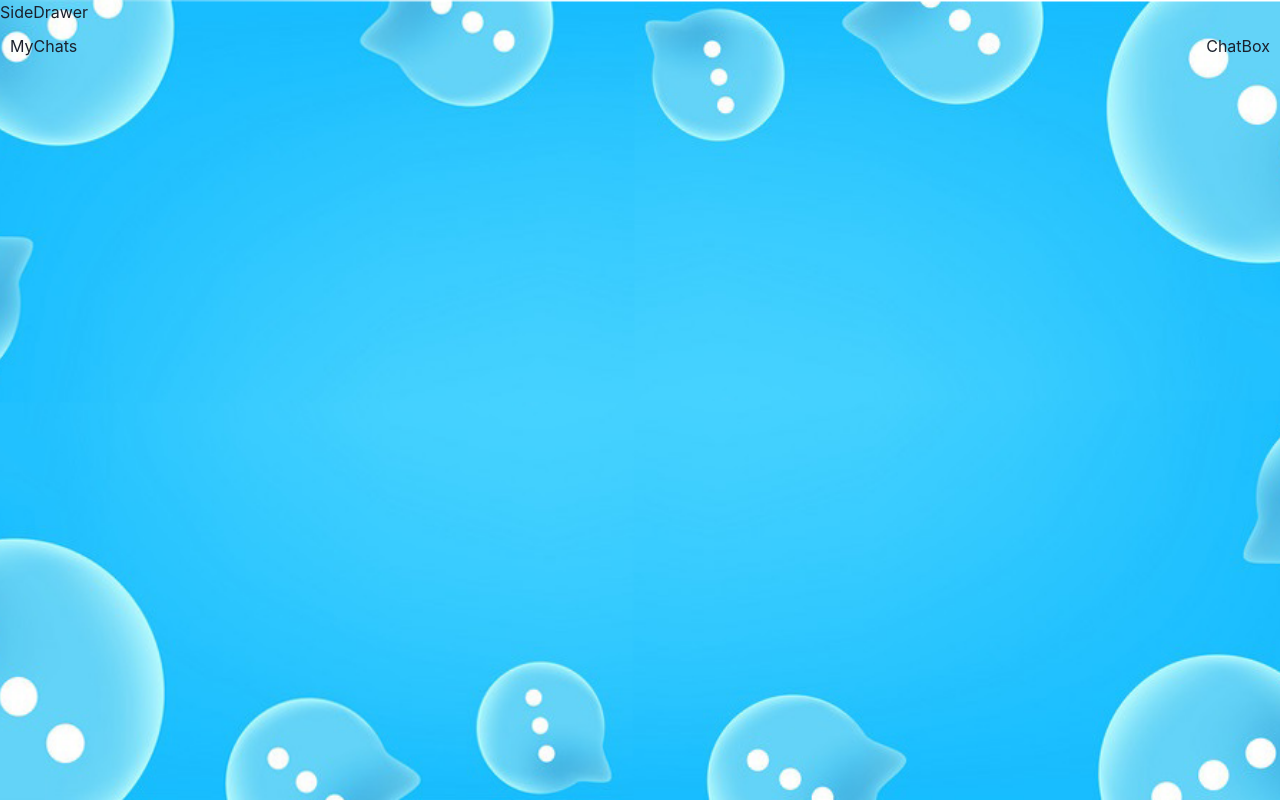
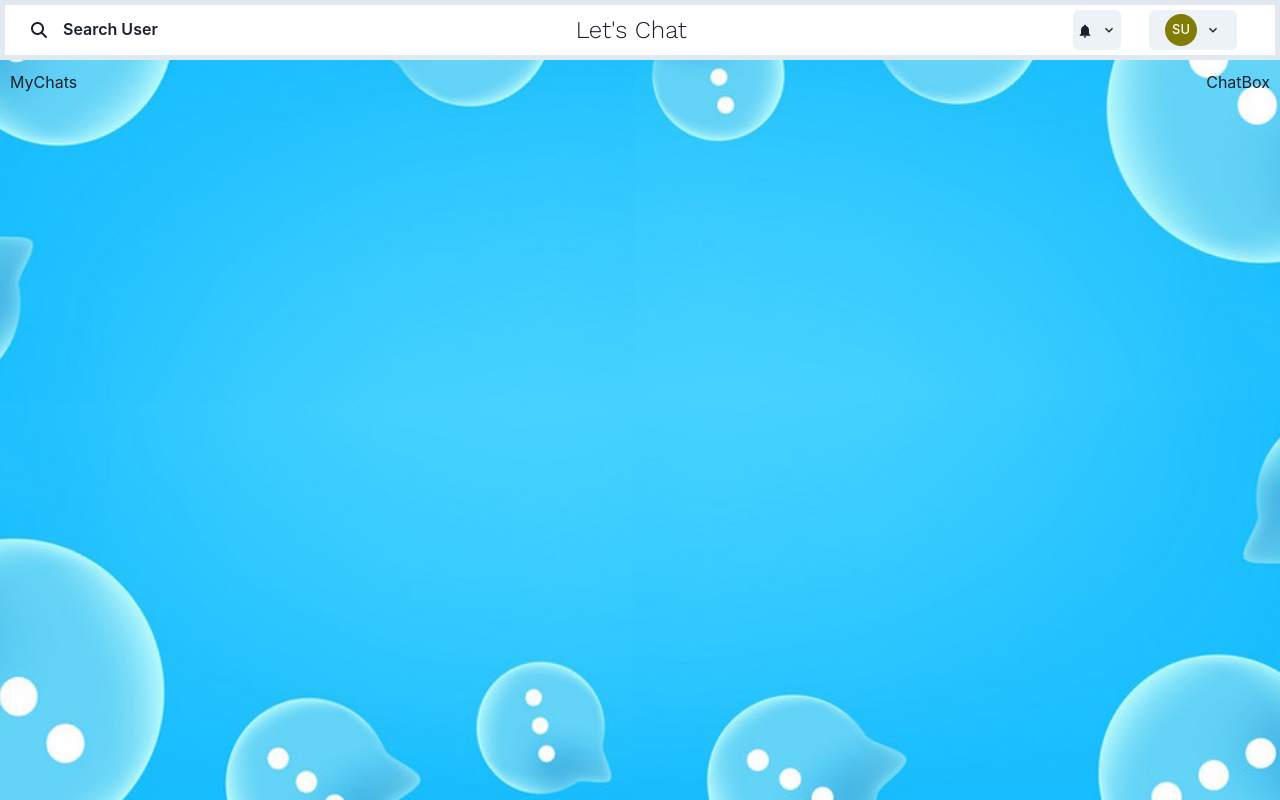
Before and after one commit to AlexDjangoX/MERN-chat, a React (Create React App) app in the folder client/: page /chat in a window 1280 px wide. Built offline with nearby package versions, Linux system fonts and the light colour scheme; sample sign-in values are in the browser's storage.

Commit message:
SideDrawer.js component

```diff
--- a/client/package.json
+++ b/client/package.json
@@ -4,6 +4,7 @@
   "private": true,
   "proxy": "http://127.0.0.1:5000",
   "dependencies": {
+    "@chakra-ui/icons": "^2.0.10",
     "@chakra-ui/react": "^2.3.4",
     "@emotion/react": "^11.10.4",
     "@emotion/styled": "^11.10.4",
--- a/client/public/index.html
+++ b/client/public/index.html
@@ -15,6 +15,14 @@
       user's mobile device or desktop. See https://developers.google.com/web/fundamentals/web-app-manifest/
     -->
     <link rel="manifest" href="%PUBLIC_URL%/manifest.json" />
+
+    <link
+      rel="stylesheet"
+      href="https://cdnjs.cloudflare.com/ajax/libs/font-awesome/6.2.0/css/all.min.css"
+      integrity="sha512-xh6O/CkQoPOWDdYTDqeRdPCVd1SpvCA9XXcUnZS2FmJNp1coAFzvtCN9BmamE+4aHK8yyUHUSCcJHgXloTyT2A=="
+      crossorigin="anonymous"
+      referrerpolicy="no-referrer"
+    />
     <!--
       Notice the use of %PUBLIC_URL% in the tags above.
       It will be replaced with the URL of the `public` folder during the build.
--- /dev/null
+++ b/client/src/components/ProfileModal.js
@@ -0,0 +1,72 @@
+import React from 'react';
+import { useDisclosure } from '@chakra-ui/hooks';
+import {
+  Modal,
+  ModalOverlay,
+  ModalContent,
+  ModalHeader,
+  ModalFooter,
+  ModalBody,
+  ModalCloseButton,
+  Button,
+  IconButton,
+  Image,
+  Text,
+} from '@chakra-ui/react';
+import { ViewIcon } from '@chakra-ui/icons';
+
+const ProfileModal = ({ user, children }) => {
+  const { isOpen, onOpen, onClose } = useDisclosure();
+  return (
+    <>
+      {children ? (
+        <span onClick={onOpen}>{children}</span>
+      ) : (
+        <IconButton
+          display={{ base: 'flex' }}
+          icon={<ViewIcon />}
+          onClick={onOpen}
+        />
+      )}
+
+      <Modal isCentered size='lg' isOpen={isOpen} onClose={onClose}>
+        <ModalOverlay />
+        <ModalContent>
+          <ModalHeader
+            fontSize='40px'
+            fontFamily='Work sans'
+            display='flex'
+            justifyContent='center'
+          >
+            {user.name}
+          </ModalHeader>
+          <ModalCloseButton />
+          <ModalBody
+            display='flex'
+            flexDir='column'
+            alignItems='center'
+            justifyContent='space-between'
+            bg='#90CDF4'
+          >
+            <Image
+              borderRadius='full'
+              boxSize='150px'
+              src={user.pic}
+              alt={user.name}
+            />
+            <Text
+              fontSize={{ base: '28px', md: '30px' }}
+              fontFamily='Work sans'
+            >
+              {user.email}
+            </Text>
+          </ModalBody>
+
+          <ModalFooter></ModalFooter>
+        </ModalContent>
+      </Modal>
+    </>
+  );
+};
+
+export default ProfileModal;
--- a/client/src/components/SideDrawer.js
+++ b/client/src/components/SideDrawer.js
@@ -1,7 +1,106 @@
-import React, { useState } from 'react';
+import React, { useState, useContext } from 'react';
+import { useHistory } from 'react-router-dom';
+import { ChatContext } from '../context/chatContext';
+import {
+  Box,
+  Button,
+  Text,
+  Tooltip,
+  Menu,
+  MenuItem,
+  MenuButton,
+  MenuList,
+  MenuDivider,
+} from '@chakra-ui/react';
+import { Avatar, AvatarBadge, AvatarGroup } from '@chakra-ui/react';
+import { ChevronDownIcon, BellIcon } from '@chakra-ui/icons';
+import ProfileModal from './ProfileModal';
 
 const SideDrawer = () => {
-  return <div>SideDrawer</div>;
+  const [search, setSearch] = useState('');
+  const [searchResult, setSearchResult] = useState('');
+  const [loading, setIsLoading] = useState(false);
+  const [loadingChat, setIsLoadingChat] = useState('');
+
+  const history = useHistory();
+
+  const { user } = useContext(ChatContext);
+
+  const logoutHandler = () => {
+    localStorage.removeItem('userInfo');
+    history.push('/');
+  };
+
+  return (
+    <>
+      <Box
+        display='flex'
+        justifyContent='space-between'
+        alignItems='center'
+        bg='white'
+        p='5px 10px 5px 10px'
+        borderWidth='5px'
+      >
+        <Tooltip label='Search users' hasArrow placement='bottom-end'>
+          <Button variant='ghost'>
+            <i className='fas fa-search'></i>
+            <Text display={{ base: 'none', md: 'flex' }} px='4'>
+              Search User
+            </Text>
+          </Button>
+        </Tooltip>
+        <Text fontSize='2xl' fontFamily='Work sans'>
+          Let's Chat
+        </Text>
+        <div>
+          <Menu px={5} gap={2}>
+            <MenuButton
+              m='0px 28px 0px 0px'
+              p={1}
+              as={Button}
+              rightIcon={<ChevronDownIcon />}
+            >
+              <BellIcon />
+            </MenuButton>
+            <MenuList>
+              <MenuItem>Download</MenuItem>
+              <MenuDivider />
+              <MenuItem>Create a Copy</MenuItem>
+              <MenuDivider />
+              <MenuItem>Mark as Draft</MenuItem>
+              <MenuDivider />
+              <MenuItem>Delete</MenuItem>
+              <MenuDivider />
+              <MenuItem>Attend a Workshop</MenuItem>
+            </MenuList>
+          </Menu>
+
+          <Menu>
+            <MenuButton
+              m='0px 28px 0px 0px'
+              as={Button}
+              rightIcon={<ChevronDownIcon />}
+            >
+              <Avatar
+                size='sm'
+                cursor='pointer'
+                name={user.name}
+                src={user.pic}
+              />
+            </MenuButton>
+
+            <MenuList user={user}>
+              <ProfileModal user={user}>
+                <MenuItem>My Profile</MenuItem>
+              </ProfileModal>
+              <MenuDivider />
+              <MenuItem onClick={logoutHandler}>Logout</MenuItem>
+            </MenuList>
+          </Menu>
+        </div>
+      </Box>
+    </>
+  );
 };
 
 export default SideDrawer;
```
Also changed, not shown: 1 other file (tests, documents, lock files or other folders).
